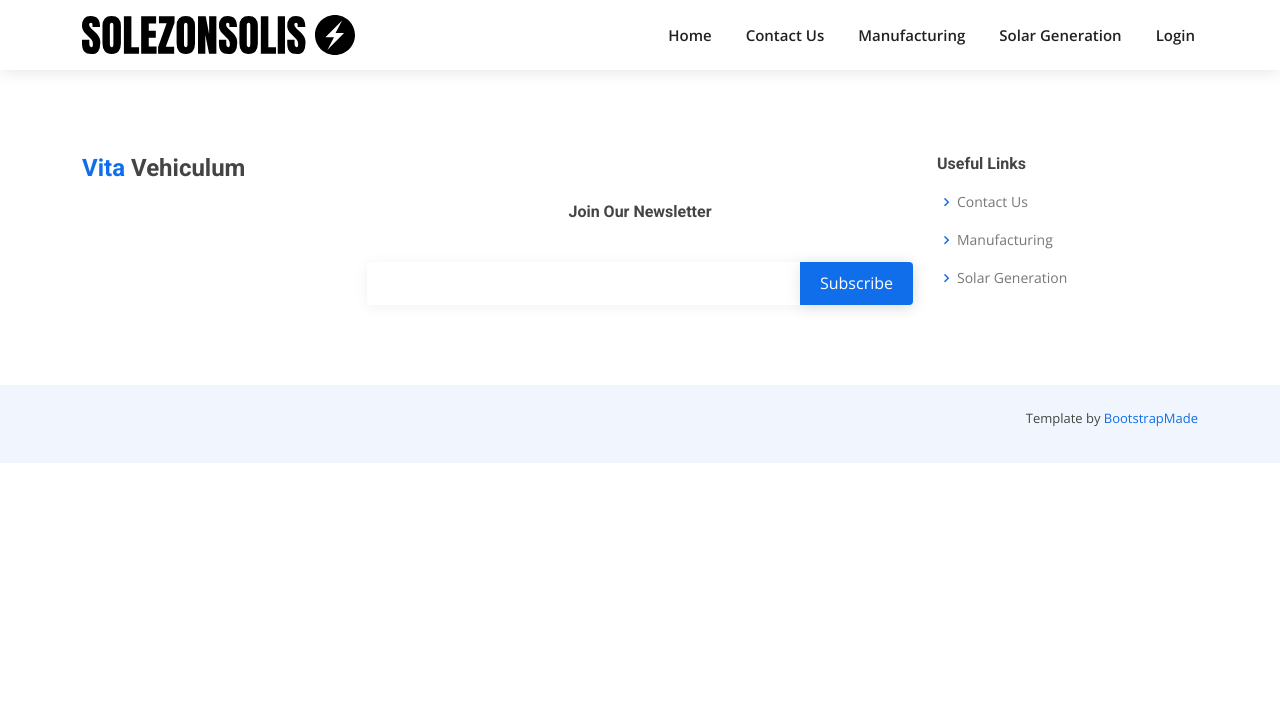
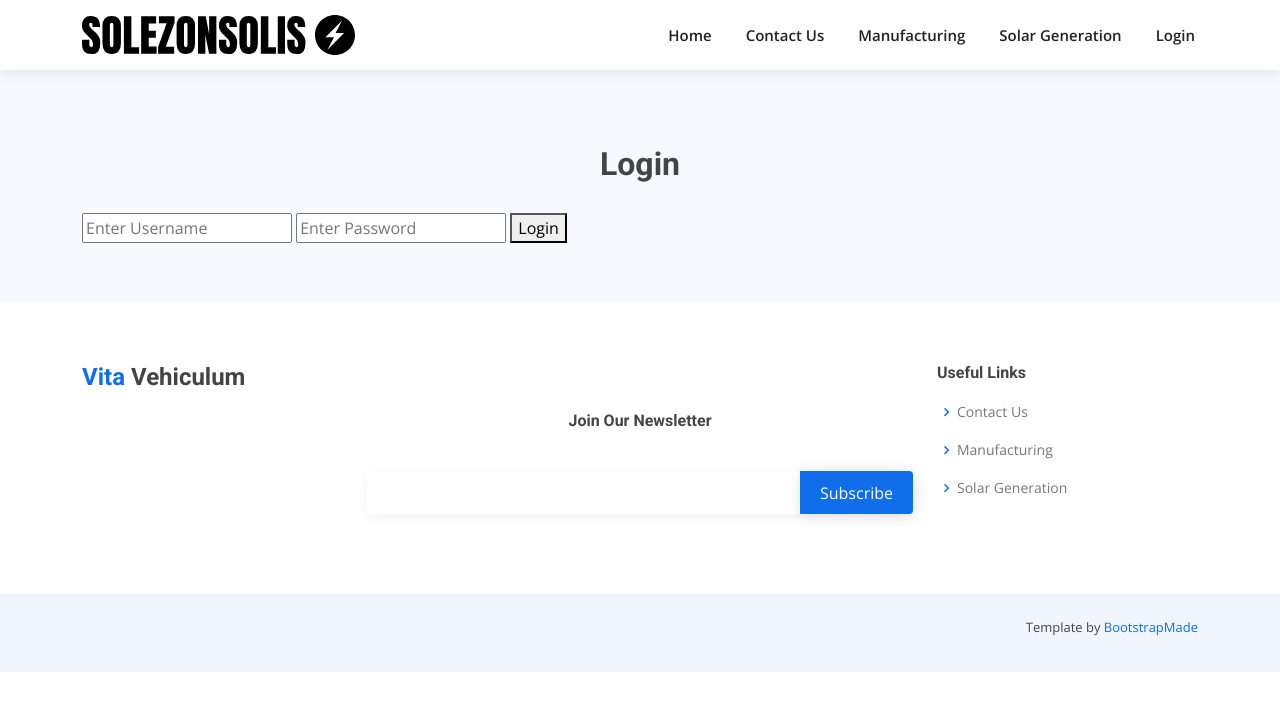
Before and after one commit to unex/CyberForce2022, a FastAPI app: template webzone/templates/login.html in a window 1280 px wide. Shown: the top 711 px of the page. Run offline with FastAPI, Linux system fonts and the light colour scheme; the template is opened without the code that fills it, so the values that code supplies are empty; parts of the project's set-up code (start-up, migrations or seed data) failed here and were passed over; some libraries are stand-ins or nearby versions.

Commit message:
add ldap login

```diff
--- a/webzone/app.py
+++ b/webzone/app.py
@@ -1,4 +1,6 @@
 import os
+import asyncio
+from typing import final
 
 from fastapi import FastAPI, Request, Depends, HTTPException, status
 from fastapi.staticfiles import StaticFiles
@@ -7,6 +9,7 @@
 from starlette.exceptions import HTTPException as StarletteHTTPException
 
 from starlette.middleware.sessions import SessionMiddleware
+from itsdangerous.url_safe import URLSafeSerializer
 
 from sqlalchemy import create_engine
 from sqlalchemy.ext.declarative import declarative_base
@@ -15,6 +18,8 @@
 from sqlalchemy import Boolean, Column, ForeignKey, Integer, String
 from sqlalchemy.orm import Session, relationship
 
+import ldap
+
 
 SECRET_KEY = os.environ.get("SECRET_KEY", "this_should_be_configured")
 assert SECRET_KEY != "this_should_be_configured"
@@ -22,6 +27,9 @@
 # SQL
 
 DATA_HISTORIAN_URI = os.environ.get("DATA_HISTORIAN_URI")
+
+# LDAP
+LDAP_URI = os.environ.get("LDAP_URI")
 
 engine = create_engine(DATA_HISTORIAN_URI)
 SessionLocal = sessionmaker(autocommit=False, autoflush=False, bind=engine)
@@ -52,6 +60,14 @@
         db.close()
 
 
+# Auth
+
+
+def get_user(request: Request):
+    if "user" in request.session:
+        return SERIALIZER.loads(request.session["user"])
+
+
 # APP
 
 app = FastAPI()
@@ -59,6 +75,7 @@
 templates = Jinja2Templates(directory="templates")
 
 app.add_middleware(SessionMiddleware, secret_key=SECRET_KEY)
+SERIALIZER = URLSafeSerializer(SECRET_KEY)
 
 
 @app.exception_handler(StarletteHTTPException)
@@ -76,38 +93,97 @@
 
 
 @app.get("/")
-def root(request: Request, db: Session = Depends(get_db)):
+def root(
+    request: Request, user: dict = Depends(get_user), db: Session = Depends(get_db)
+):
     return templates.TemplateResponse(
-        "index.html", {"request": request, "solar_arrays": db.query(SolarArrays).all()}
+        "index.html",
+        {"request": request, "user": user, "solar_arrays": db.query(SolarArrays).all()},
     )
 
 
 @app.get("/logout")
-def logout(request: Request):
+def logout(request: Request, user: dict = Depends(get_user)):
     request.session.clear()
     return RedirectResponse(app.url_path_for("root"))
 
 
 @app.get("/generation/")
-def generation(request: Request):
-    return templates.TemplateResponse("generation.html", {"request": request})
+def generation(request: Request, user: dict = Depends(get_user)):
+    return templates.TemplateResponse(
+        "generation.html", {"request": request, "user": user}
+    )
 
 
 @app.get("/contact/")
-def contact(request: Request):
-    return templates.TemplateResponse("contact.html", {"request": request})
+def contact(request: Request, user: dict = Depends(get_user)):
+    return templates.TemplateResponse(
+        "contact.html", {"request": request, "user": user}
+    )
 
 
 @app.get("/manufacturing/")
-def manufacturing(request: Request):
-    return templates.TemplateResponse("contact.html", {"request": request})
+def manufacturing(request: Request, user: dict = Depends(get_user)):
+    return templates.TemplateResponse(
+        "contact.html", {"request": request, "user": user}
+    )
 
 
 @app.get("/admin/")
-def admin(request: Request):
-    return templates.TemplateResponse("admin.html", {"request": request})
+def admin(request: Request, user: dict = Depends(get_user)):
+    return templates.TemplateResponse("admin.html", {"request": request, "user": user})
 
 
 @app.get("/login/")
-def login(request: Request):
-    return templates.TemplateResponse("login.html", {"request": request})
+def login(request: Request, user: dict = Depends(get_user)):
+    return templates.TemplateResponse("login.html", {"request": request, "user": user})
+
+
+@app.post("/login/")
+def do_login(request: Request):
+    # dirty async hack
+    data = asyncio.run(request.form())
+
+    user = data["u"]
+
+    conn = ldap.initialize(LDAP_URI)
+    conn.protocol_version = 3
+    conn.set_option(ldap.OPT_REFERRALS, 0)
+
+    try:
+        # try logging in to LDAP with provided creds
+        conn.simple_bind_s(f"{user}@corp.vv.local", data["p"])
+
+        # search users in domain, get the name and groups they are a member of
+        s = conn.search(
+            "cn=users,dc=corp,dc=vv,dc=local",
+            ldap.SCOPE_SUBTREE,
+            f"cn={user}",
+            ["name", "memberOf"],
+        )
+        _, r = conn.result(s, 1)
+
+        r = r[0][1]
+        groups = [
+            ldap.dn.str2dn(g)[0][0][1] for g in r.get("memberOf", [])
+        ]  # don't question me it works
+
+        current_user = {
+            "name": r["name"][0].decode(),
+            "admin": "Web Admins" in groups,  # good security
+        }
+
+        # in prod this would be shit but this is fantasy land
+        request.session["user"] = SERIALIZER.dumps(current_user)
+
+        return RedirectResponse(
+            app.url_path_for("root"), status_code=status.HTTP_302_FOUND
+        )
+
+    except ldap.INVALID_CREDENTIALS:
+        raise HTTPException(
+            status_code=status.HTTP_401_UNAUTHORIZED, detail="Invalid Credentials"
+        )
+
+    finally:
+        conn.unbind()
--- a/webzone/templates/includes/header.html
+++ b/webzone/templates/includes/header.html
@@ -20,10 +20,26 @@
                 {{ nav_link('contact', 'Contact Us') }}
                 {{ nav_link('manufacturing', 'Manufacturing') }}
                 {{ nav_link('generation', 'Solar Generation') }}
+
+                {% if user %}
+                <li class="nav-link dropdown">
+                    <a href="#" class="d-block link-dark text-decoration-none dropdown-toggle" id="dropdownUser1" data-bs-toggle="dropdown" aria-expanded="false">
+                        {{ user.name }}
+                        <img src="/assets/img/userimg.png" alt="mdo" class="rounded-circle" width="32" height="32">
+                    </a>
+                    <ul class="dropdown-menu text-small" aria-labelledby="dropdownUser1" style="">
+                        <!-- <li><a class="dropdown-item" href="#">New project...</a></li>
+                        <li><a class="dropdown-item" href="#">Settings</a></li>
+                        <li><a class="dropdown-item" href="#">Profile</a></li>
+                        <li><hr class="dropdown-divider"></li> -->
+                        <li><a class="dropdown-item" href="{{ url_for('logout') }}">Sign out</a></li>
+                    </ul>
+                </li>
+                {% else %}
                 {{ nav_link('login', 'Login') }}
+                {% endif %}
             </ul>
             <i class="bi bi-list mobile-nav-toggle"></i>
         </nav><!-- .navbar -->
-
     </div>
 </header><!-- End Header -->
--- a/webzone/templates/login.html
+++ b/webzone/templates/login.html
@@ -1,6 +1,19 @@
 {% extends "base.html" %}
 {% block content %}
 
-Login Page
+<main id="main">
+    <section class="section-bg">
+        <div class="container">
+            <div class="section-title">
+                <h3>Login</span></h3>
+            </div>
+            <form method="post">
+                <input type="text" placeholder="Enter Username" name="u" required>
+                <input type="password" placeholder="Enter Password" name="p" required>
+                <button type="submit">Login</button>
+            </form>
+        </div>
+    </section>
+</main>
 
 {% endblock %}
```
Also changed, not shown: webzone/assets/img/userimg.png (added), 2 other files.
